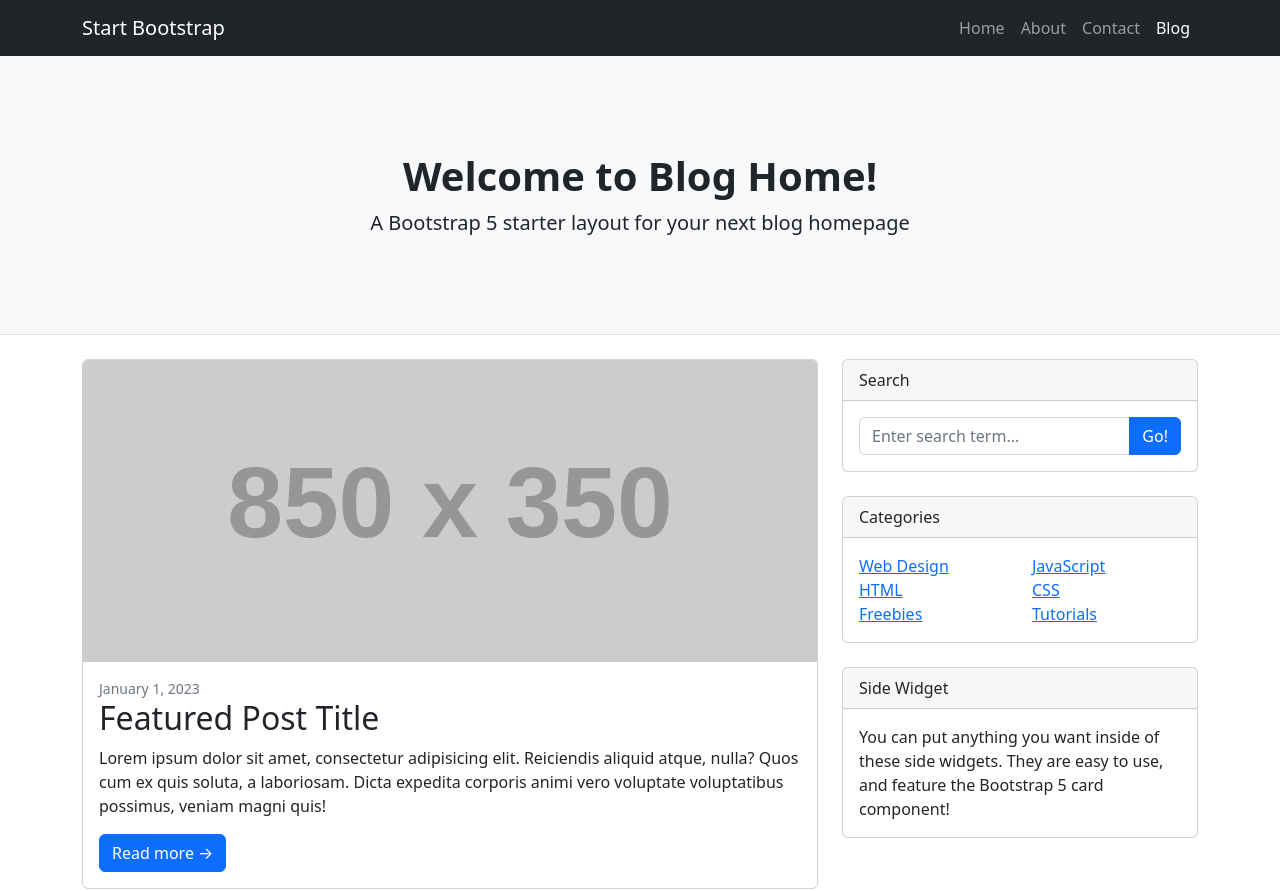
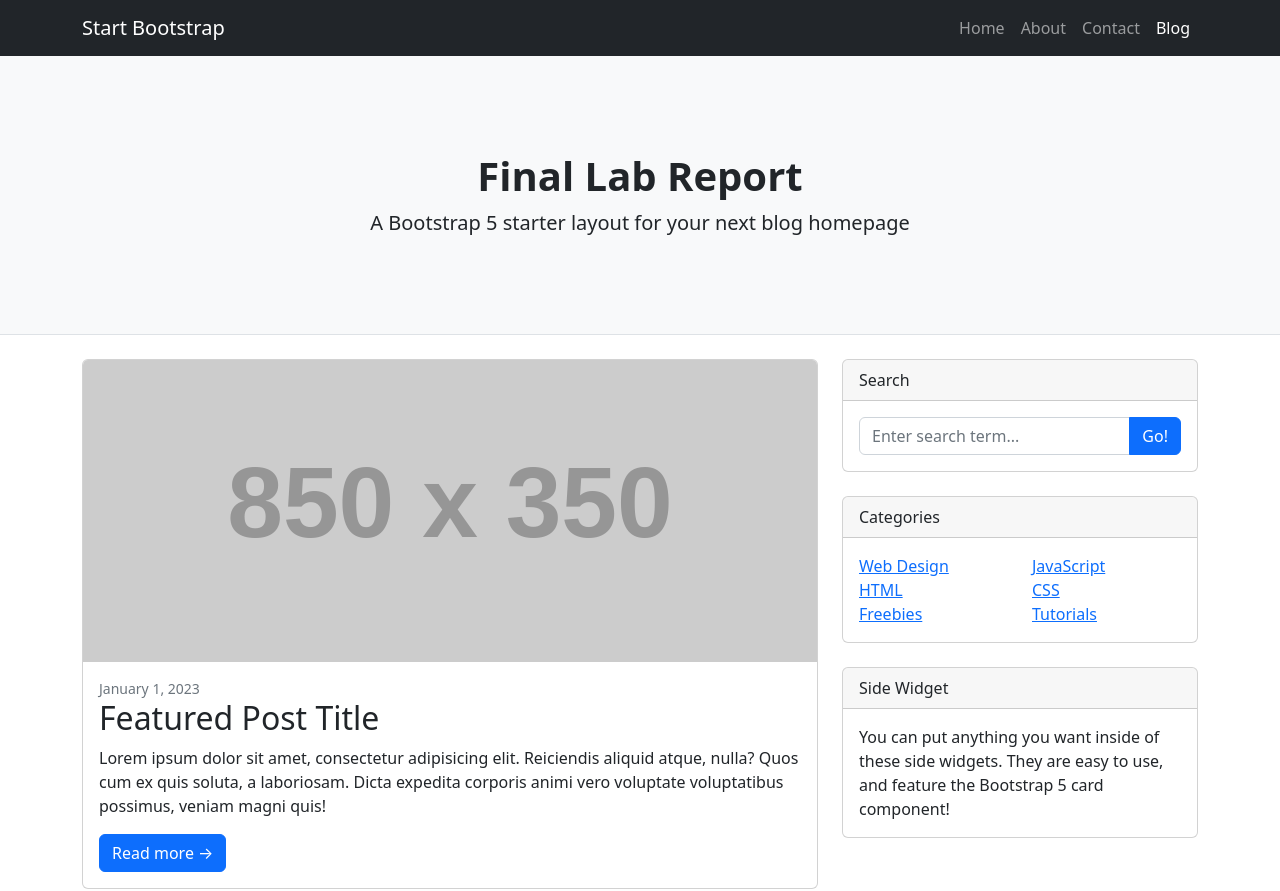
Before and after one commit to oklopz13/oklopz13, a plain HTML site: page index.html in a window 1280 px wide. Shown: the top 891 px of the page. Drawn offline with nearby package versions, Linux system fonts and the light colour scheme; placeholder pictures from the web are drawn by us.

Commit message:
Update title and author meta tags in index.html

```diff
--- a/index.html
+++ b/index.html
@@ -4,8 +4,8 @@
         <meta charset="utf-8" />
         <meta name="viewport" content="width=device-width, initial-scale=1, shrink-to-fit=no" />
         <meta name="description" content="" />
-        <meta name="author" content="" />
-        <title>Blog Home - Start Bootstrap Template</title>
+        <meta name="Liv Lopez" content="" />
+        <title>Lab Report Finals</title>
         <!-- Favicon-->
         <link rel="icon" type="image/x-icon" href="assets/favicon.ico" />
         <!-- Core theme CSS (includes Bootstrap)-->
@@ -31,7 +31,7 @@
         <header class="py-5 bg-light border-bottom mb-4">
             <div class="container">
                 <div class="text-center my-5">
-                    <h1 class="fw-bolder">Welcome to Blog Home!</h1>
+                    <h1 class="fw-bolder">Final Lab Report</h1>
                     <p class="lead mb-0">A Bootstrap 5 starter layout for your next blog homepage</p>
                 </div>
             </div>
```
